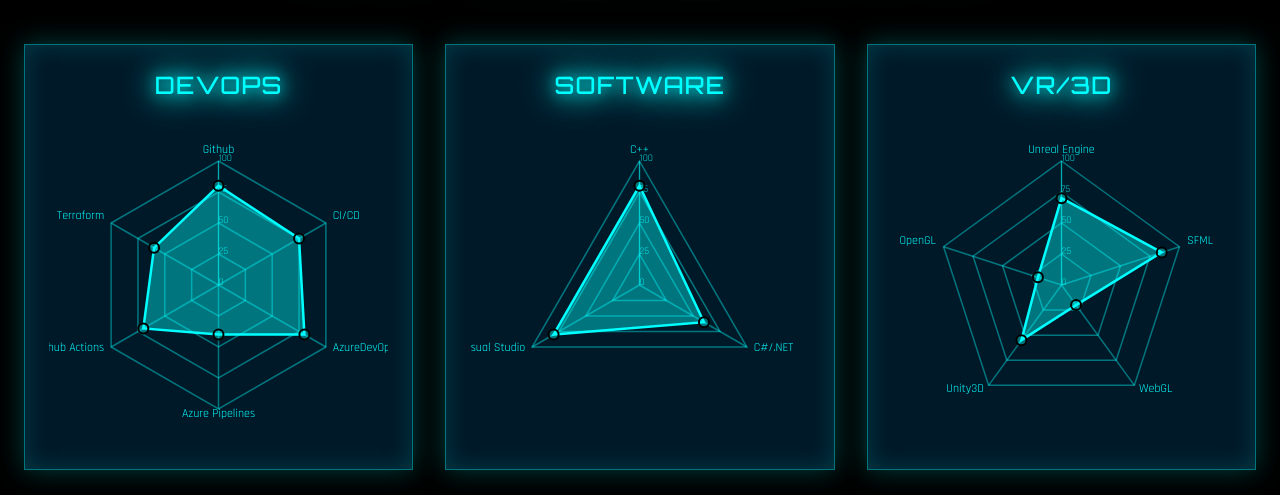
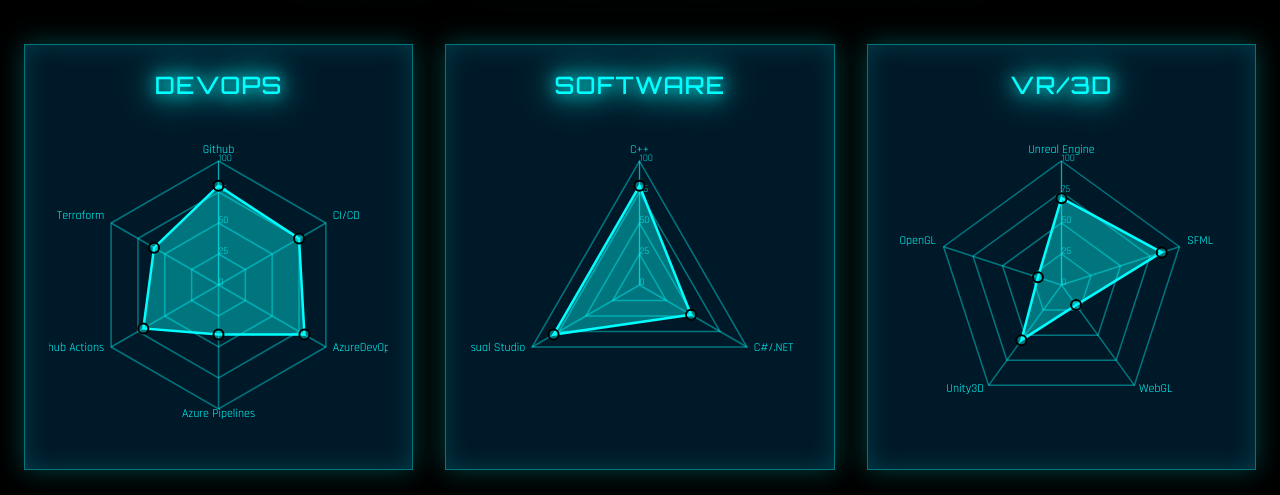
Before and after one commit to Tititin/valvr-website, a React (Vite) app: page / in a window 1280 px wide. Shown: the part 2620-3115 px from the top of the page. Built offline with nearby package versions, Linux system fonts and the light colour scheme.

Commit message:
feat: adjust C# skill level

```diff
--- a/src/app/components/Skills.tsx
+++ b/src/app/components/Skills.tsx
@@ -19,7 +19,7 @@
     category: 'SOFTWARE',
     skills: [
       { name: 'C++', level: 80 },
-      { name: 'C#/.NET', level: 60 },
+      { name: 'C#/.NET', level: 48 },
       { name: 'Visual Studio', level: 80 }
     ]
   },
```
